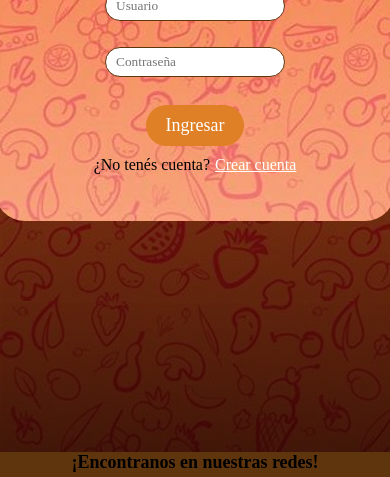
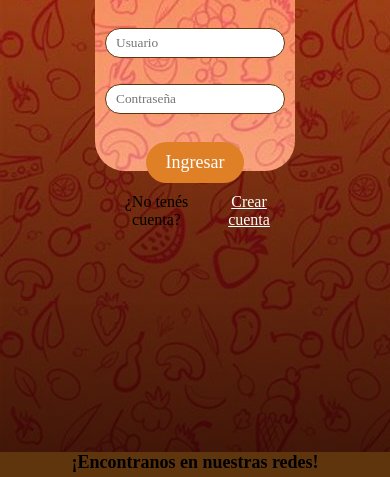
Before and after one commit to jimenieva21/Integrador, a plain HTML site: page login.html in a window 390 px wide. Shown: the part 299-776 px from the top of the page. Drawn offline with Linux system fonts and the light colour scheme; a web font is replaced by a local one.

Commit message:
changes3

```diff
--- a/login.css
+++ b/login.css
@@ -288,3 +288,31 @@ footer h2 {
 .logo-redes img {
     width: 30px;
 }
+
+@media (max-width: 992px) {
+    #ingreso form{
+        width:200px;
+        font-size: 30px;
+    }
+
+    .form-container {
+        width: 300px;
+        height: 350px;
+        padding: 10px;
+        gap: 10px;
+    }
+}
+
+@media (max-width: 576px) {
+    #ingreso form{
+        width: 150px;
+        font-size: 25px;
+    }
+
+    .form-container {
+        width: 200px;
+        height: 300px;
+        padding: 10px;
+        gap: 10px;
+    }
+}
--- a/register.css
+++ b/register.css
@@ -285,4 +285,25 @@ footer h2 {
         width:200px;
         font-size: 30px;
     }
+
+    .form-container {
+        width: 300px;
+        height: 350px;
+        padding: 10px;
+        gap: 10px;
+    }
 }
+
+@media (max-width: 576px) {
+    #ingreso form{
+        width: 150px;
+        font-size: 25px;
+    }
+
+    .form-container {
+        width: 200px;
+        height: 300px;
+        padding: 10px;
+        gap: 10px;
+    }
+}
--- a/style.css
+++ b/style.css
@@ -458,7 +458,9 @@ footer {
     #about {
         text-align: center;
         width: 90%;
-
+        text-align: center;
+        justify-content: center;
+        align-items: center;
     }
 
     #about p {
@@ -559,7 +561,7 @@ footer {
 
     #about p {
         font-size: 18px;
-        width: 250px;
+        width: 300px;
     }
 
     #products {
```
